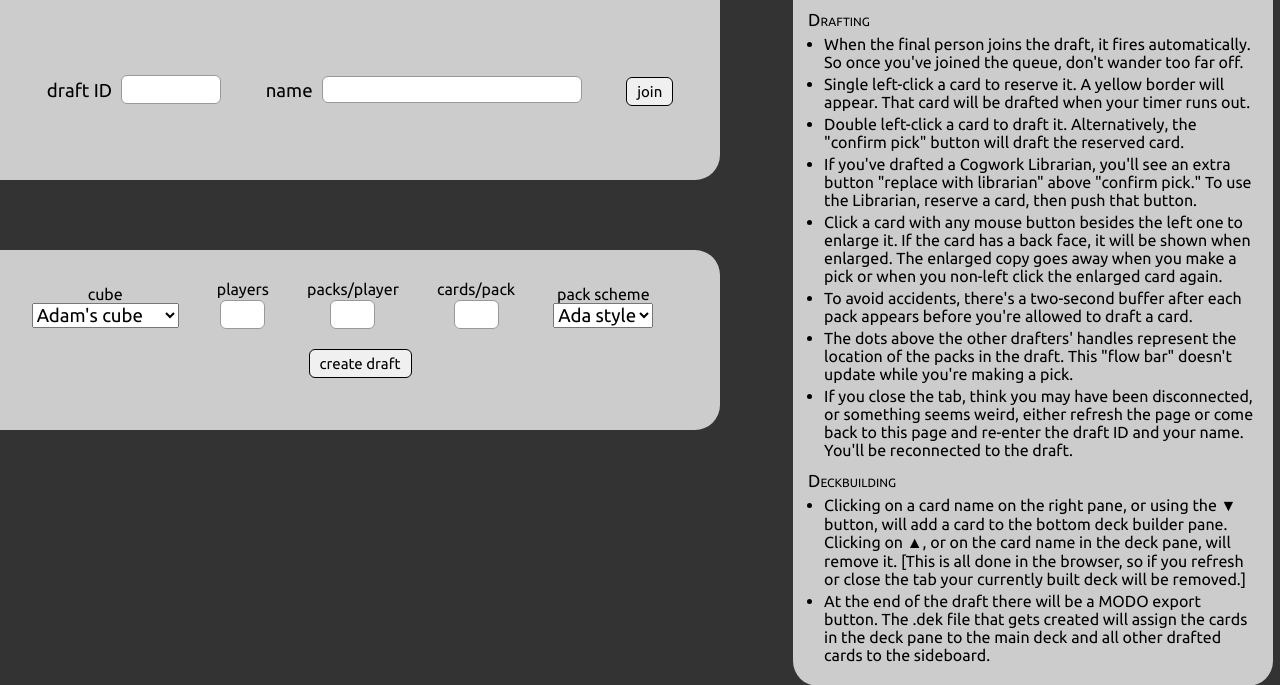
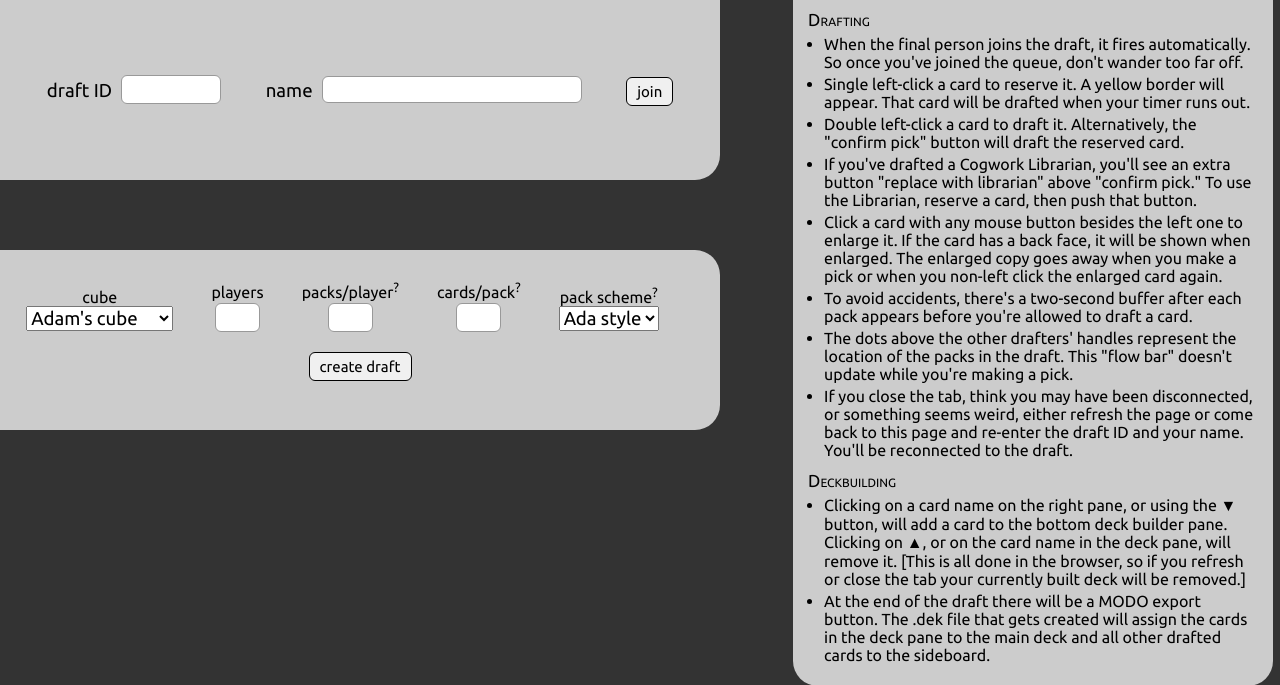
Before and after one commit to ajlvi/cube-draft, a Flask app: page /queue in a window 1280 px wide. Shown: the top 685 px of the page. Run offline with Flask 2, Linux system fonts and the light colour scheme.

Commit message:
Added tooltips to queue
Making the draft constructor a little more transparent.

```diff
--- a/app/static/css/cubedraft.css
+++ b/app/static/css/cubedraft.css
@@ -124,6 +124,11 @@ body {margin-left: 0; margin-top: 0 ; overflow-x: auto; overflow-y: auto}
 .cube-field select, .pack-scheme select { font-family: Ubuntu; font-size: 14pt }
 .created-response { width: 100%; text-align: center; font-family: Ubuntu;
 	font-size:14pt ; color: #990000 }
+.draft-parameters { font-size : 12pt ; padding-left : 5px }
+
+.toollink { position : relative }
+.toollink .tooltiptext { visibility: hidden; width: 205px; bottom: 100%; left: 50%; margin-left: -95px; font-size: 9.5pt ; background-color: #333333; color: #fff; text-align: center; padding: 5px 0; border-radius: 6px; position: absolute; z-index: 1; }
+.toollink:hover .tooltiptext { visibility: visible; }
 
 /* for pick history page */
 .history-pick-cell { position : relative ; }
--- a/app/templates/queue.html
+++ b/app/templates/queue.html
@@ -62,13 +62,14 @@ function validateForm() {
 	</span>
 
 	<span class="player-field">players<br><input type="text" size="3" name="players" /></span>
-	<span class="packs-field">packs/player<br><input type="text" size="3" name="packs" /></span>
-	<span class="cards-field">cards/pack<br><input type="text" size="3" name="cards" /></span>
+	<span class="packs-field"><span class="toollink">packs/player<sup>?</sup><span class="tooltiptext">choosing 1 pack of 90 cards will create sealed decks.</span></span><br><input type="text" size="3" name="packs" /></span>
+	<span class="cards-field"><span class="toollink">cards/pack<sup>?</sup><span class="tooltiptext">If the draft is Ada style, 6/4/13 and 4/6/9 will cause the last two cards of each pack to be tossed.</span></span><br><input type="text" size="3" name="cards" /></span>
 
 
 
 	<span class="pack-scheme">
-	pack scheme<br><select name="packmethod">
+	<span class="toollink">pack scheme<sup>?</sup><span class="tooltiptext">Ada style packs are color balanced. JJ style is random.</span>
+	<br><select name="packmethod">
 		<option value="Adam">Ada style</option>
 		<option value="random">JJ style</option>
 		</select>
```
